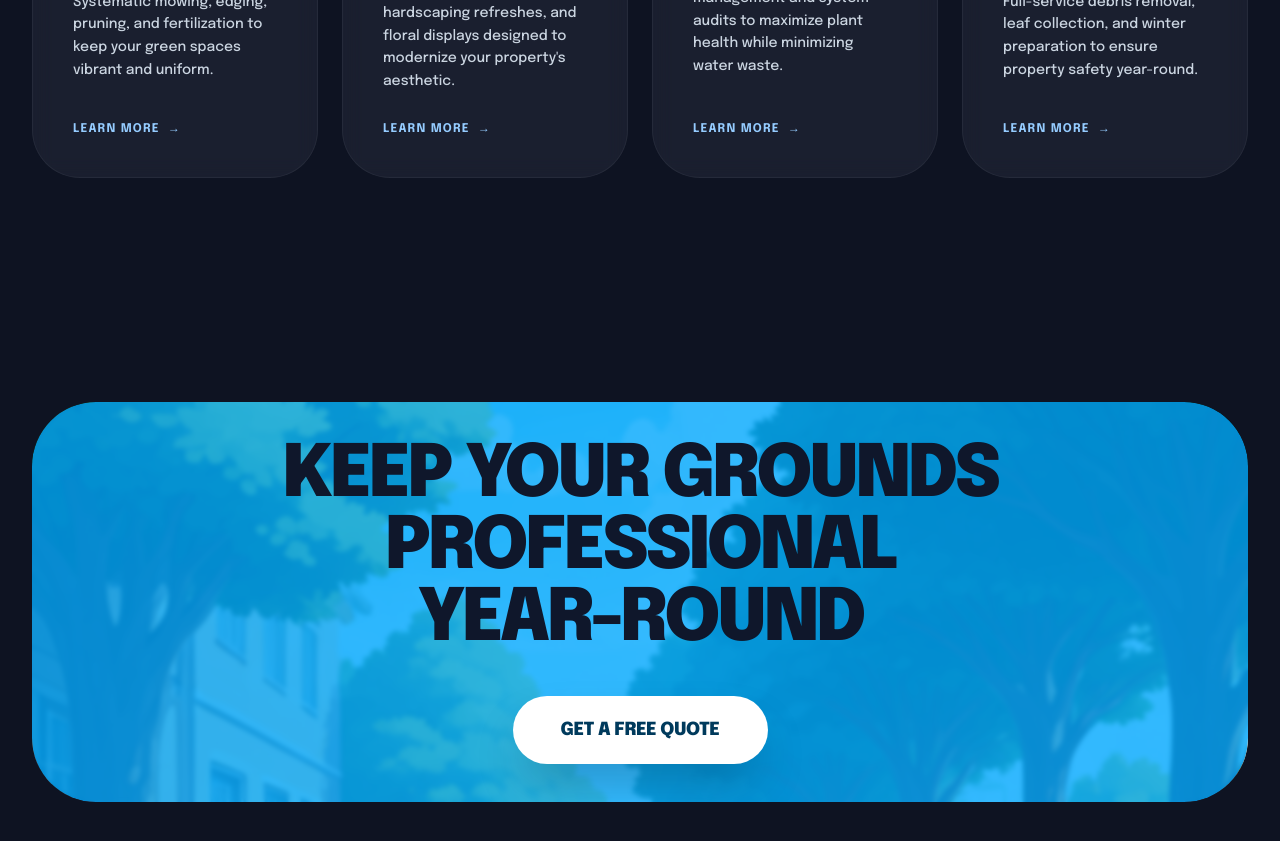
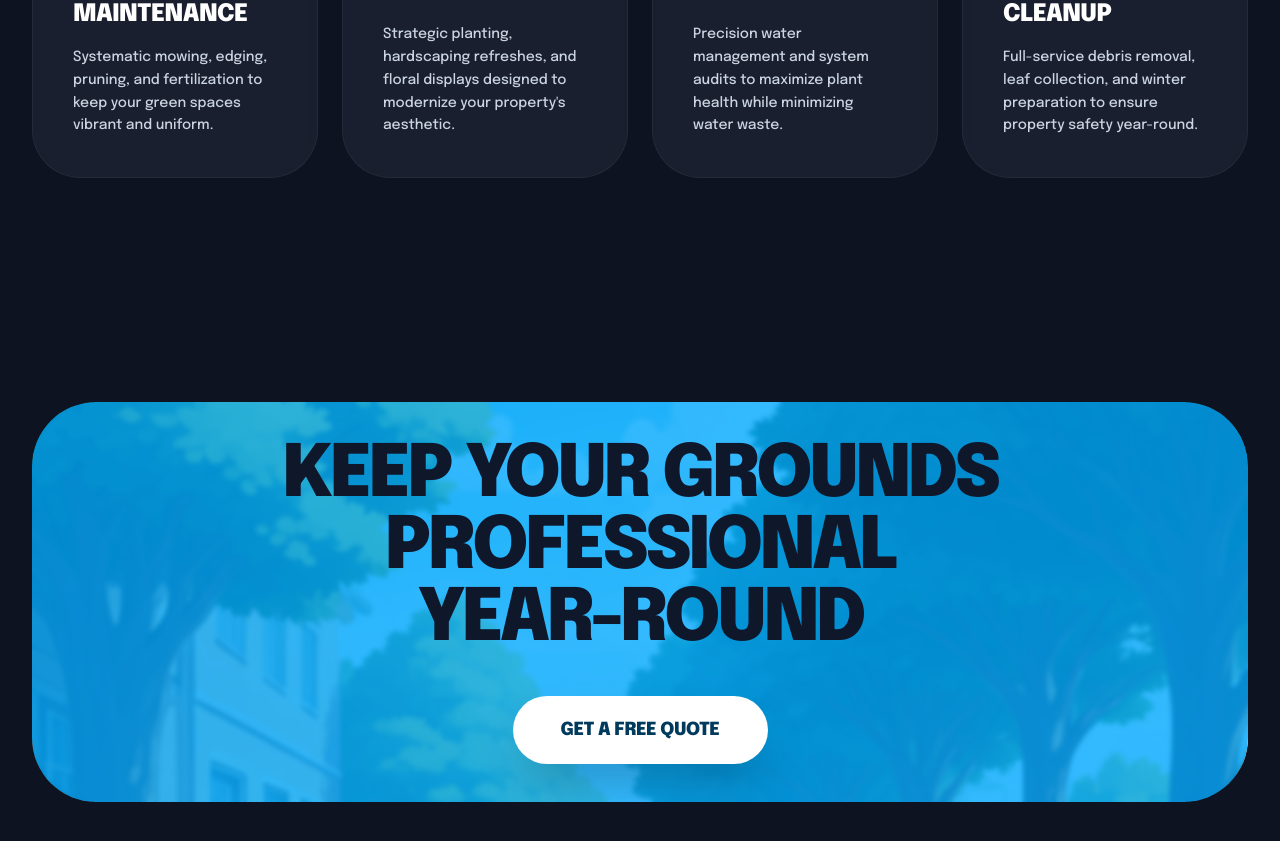
Before and after one commit to Robin239105/Cleaning-Plus, a React (Vite) app: page /services/landscaping in a window 1280 px wide. Shown: the part 2460-3301 px from the top of the page. Built offline with nearby package versions, Linux system fonts and the light colour scheme.

Commit message:
Remove Learn More buttons from Landscaping service cards

```diff
--- a/src/pages/LandscapingGrounds.jsx
+++ b/src/pages/LandscapingGrounds.jsx
@@ -139,10 +139,6 @@ const LandscapingGrounds = () => {
                   <h3 className="text-xl md:text-2xl font-heading font-black text-text-primary uppercase leading-tight tracking-tight">{card.title}</h3>
                   <p className="text-text-secondary text-sm font-medium leading-relaxed">{card.text}</p>
                 </div>
-                <button className="text-primary-light font-heading font-bold text-xs uppercase tracking-widest flex items-center gap-2 group-hover:gap-4 transition-all w-fit">
-                  Learn More
-                  <span>→</span>
-                </button>
               </div>
             ))}
           </div>
```
